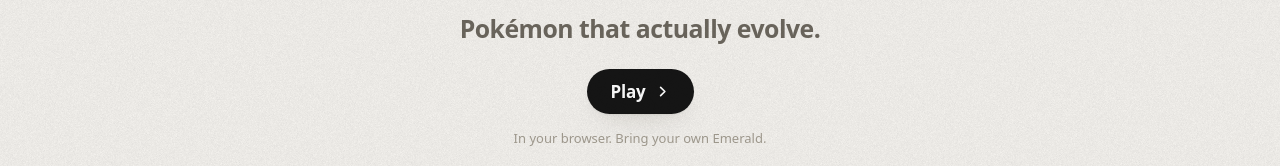
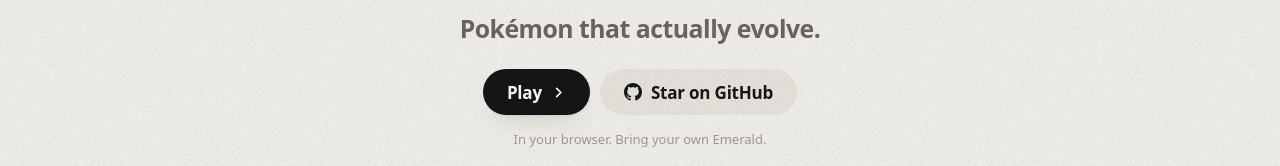
Before and after one commit to IvanKuria/emerald-evolved-web, a React (Vite) app: page / in a window 1280 px wide. Shown: the part 425-591 px from the top of the page. Built offline with nearby package versions, Linux system fonts and the light colour scheme; no server answers.

Commit message:
Home: Star on GitHub beside Play (live count from 20 stars up)

```diff
--- /dev/null
+++ b/src/components/GitHubStar.tsx
@@ -0,0 +1,48 @@
+import { useEffect, useState } from 'react'
+import { SITE } from '../lib/site'
+
+/* "Star on GitHub" beside the hero's Play button. The live count shows once it is worth showing (20+); a small
+   number reads as nobody cares. Cached per tab so the API's 60-requests-an-hour limit is never near. */
+const SHOW_FROM = 20
+const KEY = 'ee-stars'
+
+export function GitHubStar({ className = '' }: { className?: string }) {
+  const [stars, setStars] = useState<number | null>(() => {
+    try {
+      const v = sessionStorage.getItem(KEY)
+      return v ? Number(v) : null
+    } catch {
+      return null
+    }
+  })
+  useEffect(() => {
+    if (stars !== null) return
+    const repo = SITE.github.replace('https://github.com/', '')
+    fetch(`https://api.github.com/repos/${repo}`)
+      .then((r) => (r.ok ? r.json() : null))
+      .then((j) => {
+        if (typeof j?.stargazers_count !== 'number') return
+        setStars(j.stargazers_count)
+        try {
+          sessionStorage.setItem(KEY, String(j.stargazers_count))
+        } catch {
+          /* private mode */
+        }
+      })
+      .catch(() => {})
+  }, [stars])
+
+  return (
+    <a href={SITE.github} target="_blank" rel="noopener noreferrer" className={`btn btn-quiet ${className}`}>
+      <svg width="18" height="18" viewBox="0 0 16 16" fill="currentColor" aria-hidden="true">
+        <path d="M8 0C3.58 0 0 3.58 0 8c0 3.54 2.29 6.53 5.47 7.59.4.07.55-.17.55-.38 0-.19-.01-.82-.01-1.49-2.01.37-2.53-.49-2.69-.94-.09-.23-.48-.94-.82-1.13-.28-.15-.68-.52-.01-.53.63-.01 1.08.58 1.23.82.72 1.21 1.87.87 2.33.66.07-.52.28-.87.51-1.07-1.78-.2-3.64-.89-3.64-3.95 0-.87.31-1.59.82-2.15-.08-.2-.36-1.02.08-2.12 0 0 .67-.21 2.2.82.64-.18 1.32-.27 2-.27.68 0 1.36.09 2 .27 1.53-1.04 2.2-.82 2.2-.82.44 1.1.16 1.92.08 2.12.51.56.82 1.27.82 2.15 0 3.07-1.87 3.75-3.65 3.95.29.25.54.73.54 1.48 0 1.07-.01 1.93-.01 2.2 0 .21.15.46.55.38A8.013 8.013 0 0016 8c0-4.42-3.58-8-8-8z" />
+      </svg>
+      Star on GitHub
+      {stars !== null && stars >= SHOW_FROM && (
+        <span className="tabular-nums text-ash" aria-label={`${stars} stars`}>
+          {stars.toLocaleString()}
+        </span>
+      )}
+    </a>
+  )
+}
--- a/src/home/Hero.tsx
+++ b/src/home/Hero.tsx
@@ -1,6 +1,7 @@
 import { Link } from 'react-router'
 import { Arc } from './Arcs'
 import { Wordmark } from './Wordmark'
+import { GitHubStar } from '../components/GitHubStar'
 import { useEffect, useState } from 'react'
 
 /* ------------------------------------------------------------------
@@ -38,12 +39,15 @@ export function Hero() {
           <Wordmark eggScale={egg} />
         </h1>
         <p className="hero__line">Pokémon that actually evolve.</p>
-        <Link to="/play" className="btn btn-ink hero__cta">
-          Play
-          <svg width="15" height="15" viewBox="0 0 16 16" fill="none" aria-hidden="true">
-            <path d="M6 3.5L10.5 8 6 12.5" stroke="currentColor" strokeWidth="1.8" strokeLinecap="round" strokeLinejoin="round" />
-          </svg>
-        </Link>
+        <div className="hero__actions">
+          <Link to="/play" className="btn btn-ink">
+            Play
+            <svg width="15" height="15" viewBox="0 0 16 16" fill="none" aria-hidden="true">
+              <path d="M6 3.5L10.5 8 6 12.5" stroke="currentColor" strokeWidth="1.8" strokeLinecap="round" strokeLinejoin="round" />
+            </svg>
+          </Link>
+          <GitHubStar />
+        </div>
         <p className="hero__foot">In your browser. Bring your own Emerald.</p>
       </div>
 
--- a/src/home/hero.css
+++ b/src/home/hero.css
@@ -44,8 +44,12 @@
   text-wrap: balance;
 }
 
-.hero__cta {
+.hero__actions {
   margin-top: 14px;
+  display: flex;
+  flex-wrap: wrap;
+  justify-content: center;
+  gap: 10px;
 }
 
 .hero__foot {
```
